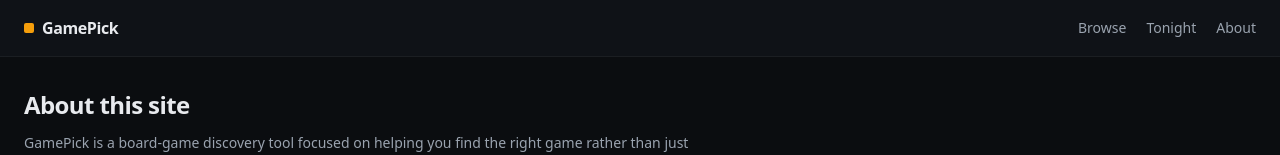
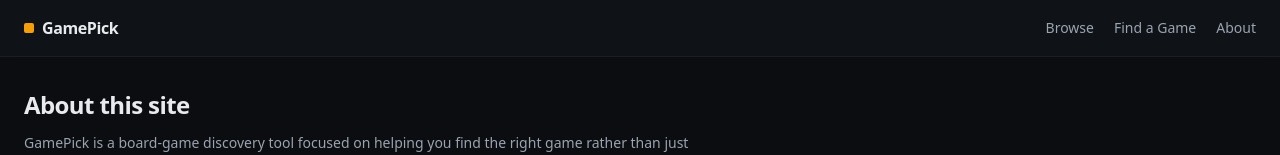
Before and after one commit to lowzhihanivan-bit/gamepick, a Next.js app: page /about in a window 1280 px wide. Shown: the top 155 px of the page. Built offline with nearby package versions, Linux system fonts and the light colour scheme.

Commit message:
rename Tonight to Find a Game

```diff
--- a/src/app/layout.tsx
+++ b/src/app/layout.tsx
@@ -23,7 +23,7 @@ export default function RootLayout({
             </a>
             <nav className="text-sm text-ink-dim flex gap-5">
               <a href="/" className="hover:text-ink">Browse</a>
-              <a href="/tonight" className="hover:text-ink">Tonight</a>
+              <a href="/tonight" className="hover:text-ink">Find a Game</a>
               <a href="/about" className="hover:text-ink">About</a>
             </nav>
           </div>
--- a/src/app/tonight/page.tsx
+++ b/src/app/tonight/page.tsx
@@ -50,9 +50,9 @@ export default async function TonightPage({
   return (
     <div className="max-w-5xl mx-auto">
       <div className="mb-6">
-        <h1 className="text-2xl font-semibold tracking-tight mb-1">Tonight&apos;s Session</h1>
+        <h1 className="text-2xl font-semibold tracking-tight mb-1">Find a Game</h1>
         <p className="text-sm text-ink-dim">
-          Set up your session and we&apos;ll rank games by how well they fit.
+          Tell us your players, time, and mood — we&apos;ll rank games by how well they fit.
         </p>
       </div>
 
```
